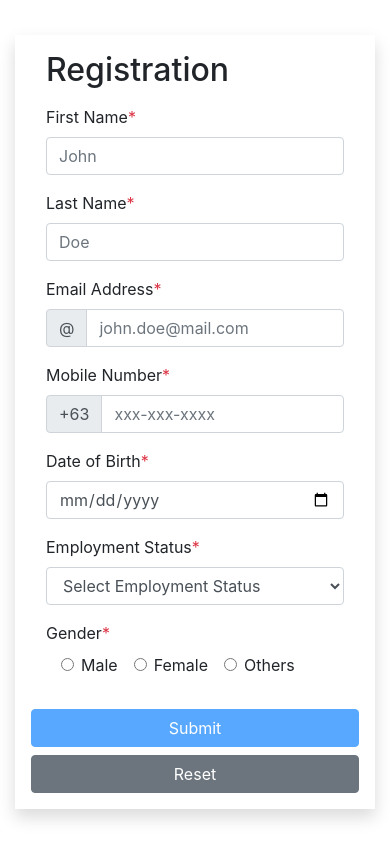
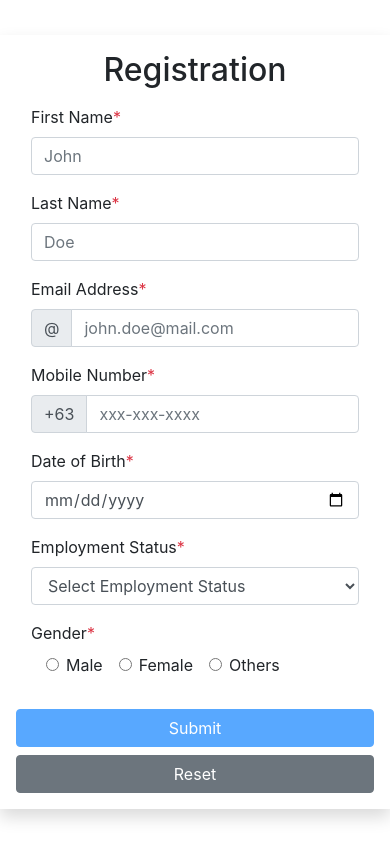
Before and after one commit to gian-rafael/angular-bootstrap-form, an Angular app: page / in a window 390 px wide. Built offline with nearby package versions, Linux system fonts and the light colour scheme.

Commit message:
#5 fixed responsive issues

```diff
--- a/src/app/app.component.html
+++ b/src/app/app.component.html
@@ -1,4 +1,4 @@
-<div class="container-fluid w-100 h-100 d-flex justify-content-center align-items-center">
+<div class="w-100 my-2 d-flex justify-content-start justify-content-md-center align-items-center">
   <app-form (formSubmit)="handleSubmit($event)" [formSubmitted]="formSubmitted"></app-form>
   <app-modal [formData]="formData" (proceed)="handleProceed()"></app-modal>
 </div>
--- a/src/app/form/form.component.html
+++ b/src/app/form/form.component.html
@@ -1,5 +1,5 @@
 <div class="container shadow p-3">
-  <h1 class="col-12 h2 mb-3 rounded">Registration</h1>
+  <h1 class="col-12 h2 mb-3 rounded text-center text-md-left">Registration</h1>
   <form class="container col-12" novalidate #form="ngForm" (ngSubmit)="onSubmit(form.value, form)">
     <div class="row">
       <!-- First Name -->
--- a/src/styles.css
+++ b/src/styles.css
@@ -3,3 +3,8 @@ html, body {
   height: 100%;
   width: 100%;
 }
+
+body {
+  display: grid;
+  place-items: center;
+}
```
